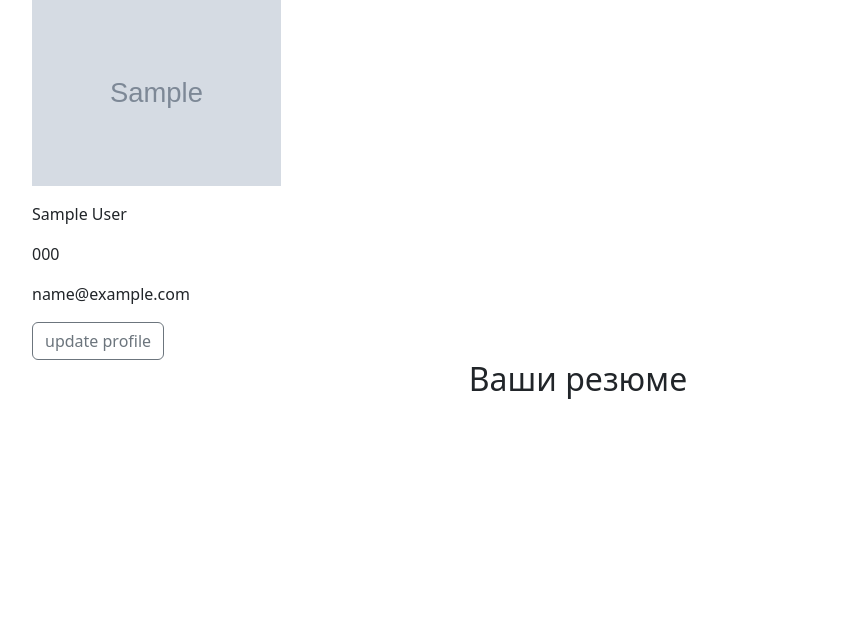
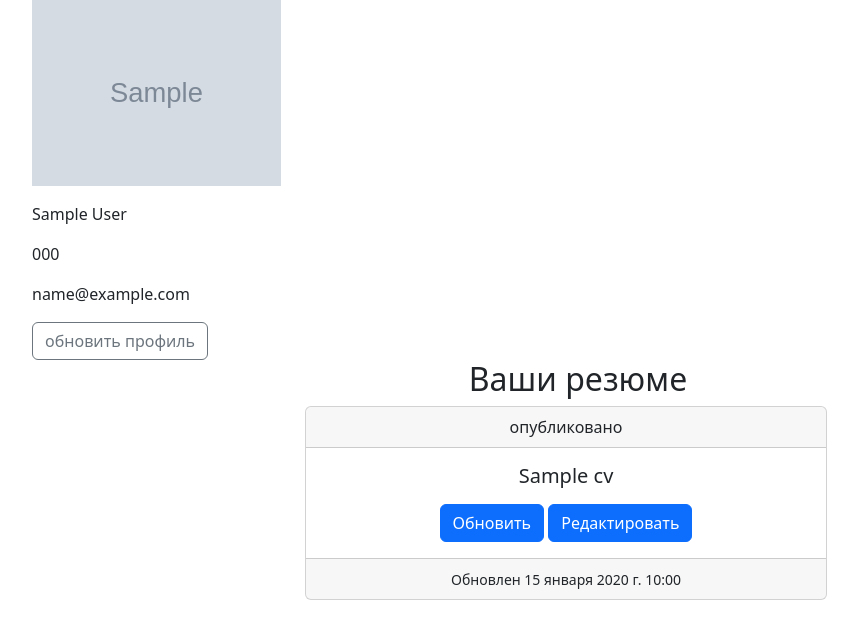
Before and after one commit to kuvatov/laboratory_68_team_7, a Django app: page /auth/account/1/ in a window 1280 px wide. Shown: the part 161-800 px from the top of the page, without its empty margins (62-920 px from the left). Run offline with Django 4.2, Linux system fonts and the light colour scheme; a user stored in the database is signed in; tables that the repository leaves empty hold one stand-in row (values such as "Sample post"); grey boxes marked "Sample" are stand-in pictures; parts of the project's set-up code (start-up, migrations or seed data) failed here and were passed over; some libraries are stand-ins or nearby versions.

Commit message:
employee_detailed.html добавлен список резюме

```diff
--- a/source/accounts/templates/partial/employee_detail.html
+++ b/source/accounts/templates/partial/employee_detail.html
@@ -1,3 +1,32 @@
 <div class="row ">
-    <h2 class="text-center">Ваши резюме</h2>
+    {% if user == user_obj %}
+        {% if user_obj.CVs.all.count > 0 %}
+            <h2 class="text-center">Ваши резюме</h2>
+            {% for cv in user_obj.CVs.all %}
+                <div class="row justify-content-center">
+                    <div class="col-6">
+                        <div class="card text-center">
+                            <div class="card-header">
+                                {% if cv.is_published %}
+                                    опубликовано
+                                {% else %}
+                                    не опубликовано
+                                {% endif %}
+                            </div>
+                            <div class="card-body">
+                                <h5 class="card-title mb-3">{{ cv.title }}</h5>
+                                <a href="#" class="btn btn-primary">Обновить</a>
+                                <a href="#" class="btn btn-primary">Редактировать</a>
+                            </div>
+                            <div class="card-footer">
+                                <small class="text-body-secondary">Обновлен {{ cv.updated_at }}</small>
+                            </div>
+                        </div>
+                    </div>
+                </div>
+            {% endfor %}
+        {% else %}
+            <h2 class="text-center">Нет созданных резюме</h2>
+        {% endif %}
+    {% endif %}
 </div>
--- a/source/accounts/templates/partial/partial_general_profile_info.html
+++ b/source/accounts/templates/partial/partial_general_profile_info.html
@@ -19,7 +19,6 @@
 {#кнопка обновления профиля#}
 {% if user_obj == user %}
     <a class="btn btn-outline-secondary" id="id_user_update" href="{% url "user_update" user_obj.pk %}"
-       role="button" data-bs-toggle="modal" data-bs-target="#id-modalUserChange">update
-        profile
+       role="button" data-bs-toggle="modal" data-bs-target="#id-modalUserChange">обновить профиль
     </a>
 {% endif %}
--- a/source/accounts/templates/partial/partial_user_change.html
+++ b/source/accounts/templates/partial/partial_user_change.html
@@ -5,7 +5,7 @@
 <form action="{% url "user_update" user_obj.pk %}" id="id-profile-update-form">
     {% csrf_token %}
                 <div class="modal-header">
-                    <h5 class="modal-title" id="exampleModalLabel">Update Profile</h5>
+                    <h5 class="modal-title" id="exampleModalLabel">Обновить профиль</h5>
                     <button type="button" class="btn-close" data-bs-dismiss="modal" aria-label="Close"></button>
                 </div>
                 <div class="modal-body">
@@ -16,7 +16,7 @@
                     {% bootstrap_field profile_form.phone_number %}
                 </div>
                 <div class="modal-footer">
-                    <button type="button" class="btn btn-secondary" data-bs-dismiss="modal">Close</button>
-                    <button type="submit" class="btn btn-primary">Update profile</button>
+                    <button type="button" class="btn btn-secondary" data-bs-dismiss="modal">Закрыть</button>
+                    <button type="submit" class="btn btn-primary">Обновить профиль</button>
                 </div>
 </form>
```
